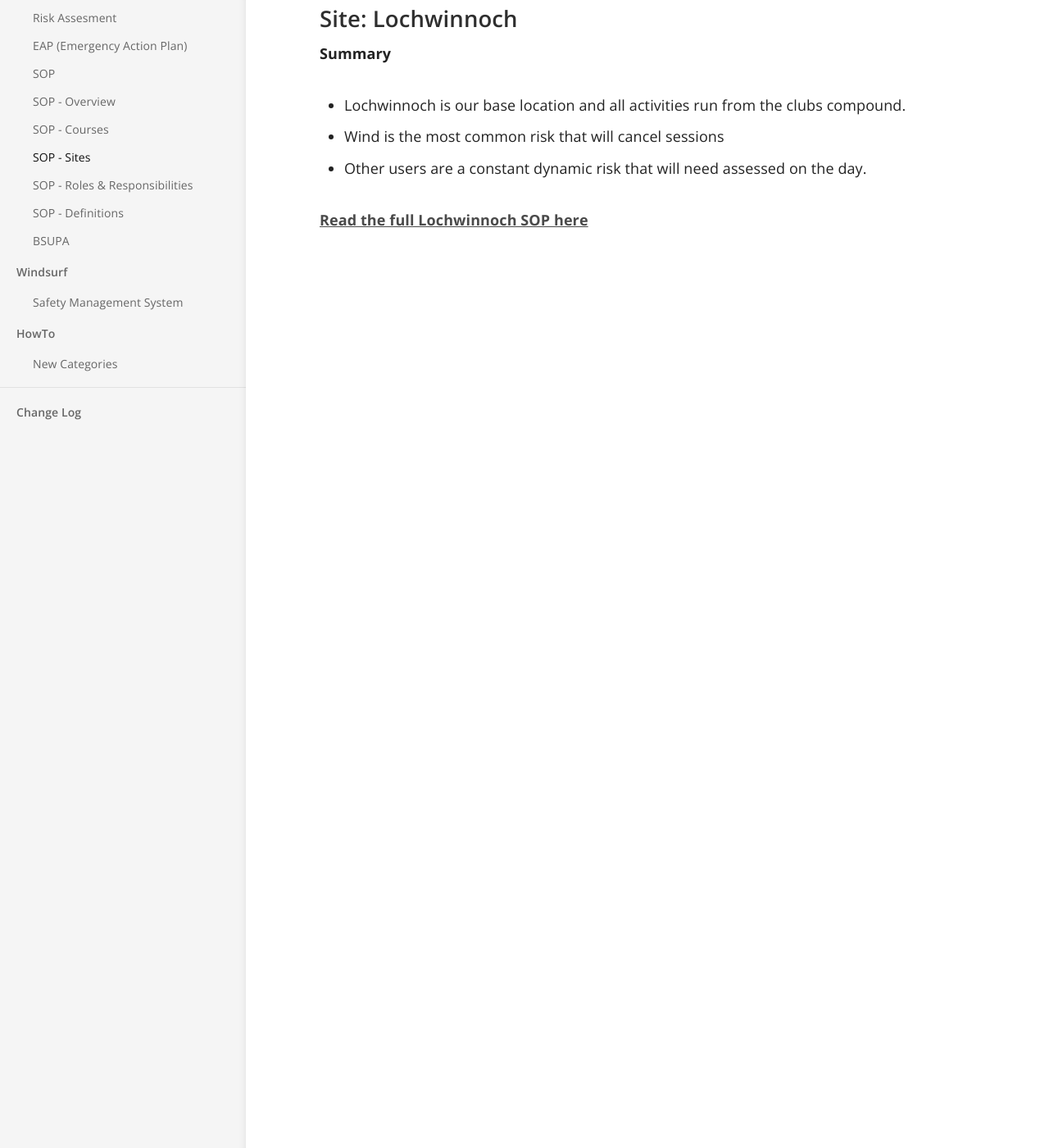
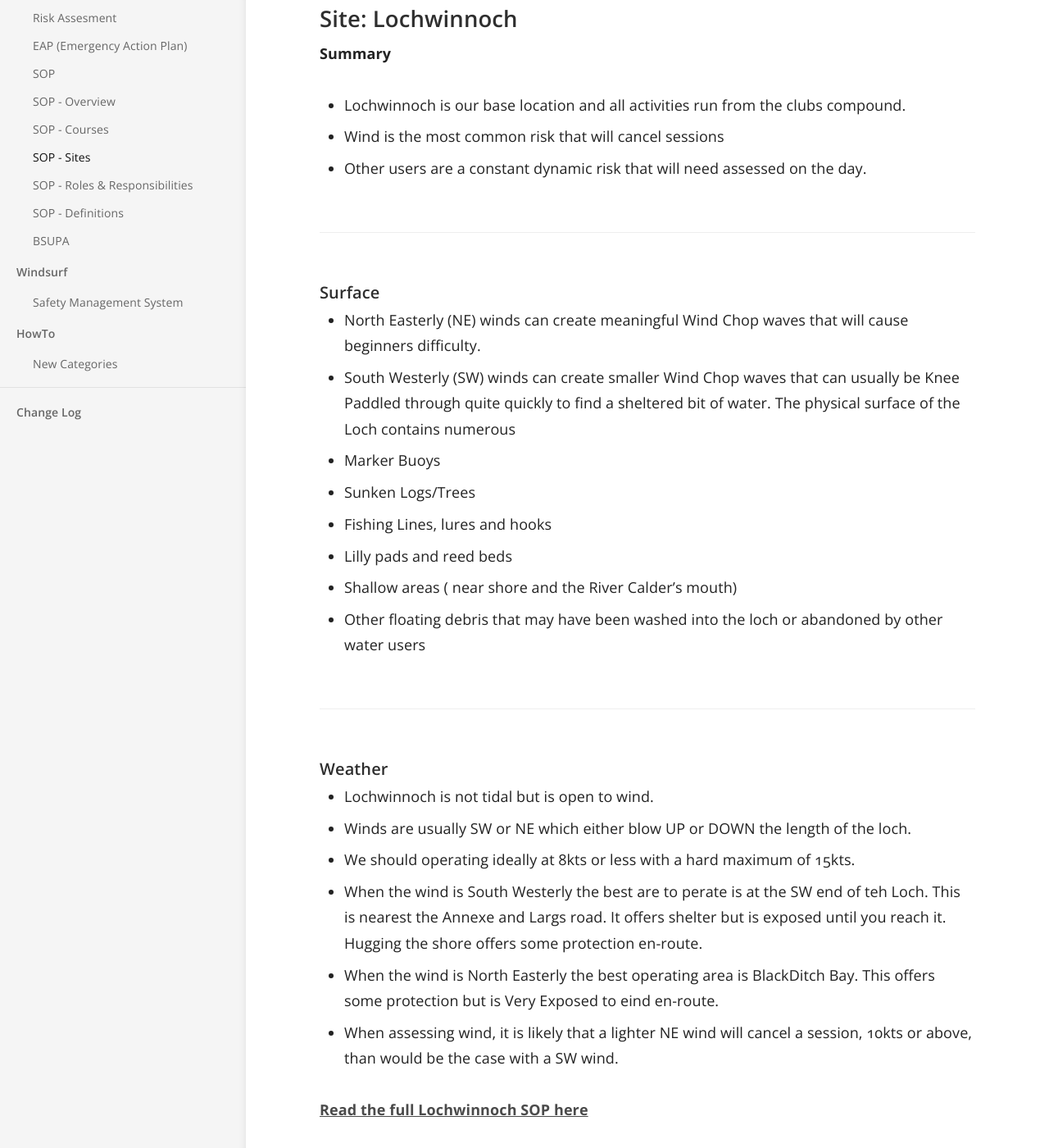
Before and after one commit to numbat70/clyde, a Jekyll site: the page built from _docs/Content/10-SUP_SOP_SITES.md, in a window 1280 px wide and 1400 px high, scrolled down 270 px. Shown: the whole window at 82% size. Built offline with Jekyll 4.4.1, drawn with Linux system fonts in a browser that asks for light colours.

Commit message:
Update 10-SUP_SOP_SITES.md
mk

```diff
--- a/_docs/Content/10-SUP_SOP_SITES.md
+++ b/_docs/Content/10-SUP_SOP_SITES.md
@@ -11,5 +11,24 @@ Date: 30th Sept 2020
 - Wind is the most common risk that will cancel sessions
 - Other users are a constant dynamic risk that will need assessed on the day.
 
+### Surface
+- North Easterly (NE) winds can create meaningful Wind Chop waves that will cause beginners difficulty.
+- South Westerly (SW) winds can create smaller Wind Chop waves that can usually be Knee Paddled through quite quickly to find a sheltered bit of water.
+The physical surface of the Loch contains numerous
+- Marker Buoys
+- Sunken Logs/Trees
+- Fishing Lines, lures and hooks
+- Lilly pads and reed beds
+- Shallow areas ( near shore and the River Calder's mouth)
+- Other floating debris that may have been washed into the loch or abandoned by other water users
+
+### Weather
+- Lochwinnoch is not tidal but is open to wind.
+- Winds are usually SW or NE which either blow UP or DOWN the length of the loch.
+- We should operating ideally at 8kts or less with a hard maximum of 15kts.
+- When the wind is South Westerly the best are to perate is at the SW end of teh Loch. This is nearest the Annexe and Largs road. It offers shelter but is exposed until you reach it. Hugging the shore offers some protection en-route.
+- When the wind is North Easterly the best operating area is BlackDitch Bay. This offers some protection but is Very Exposed to eind en-route.
+- When assessing wind, it is likely that a lighter NE wind will cancel a session, 10kts or above, than would be the case with a SW wind.
+
 
 **[Read the full Lochwinnoch SOP here](/clyde/files/SOP.pdf)**
```
